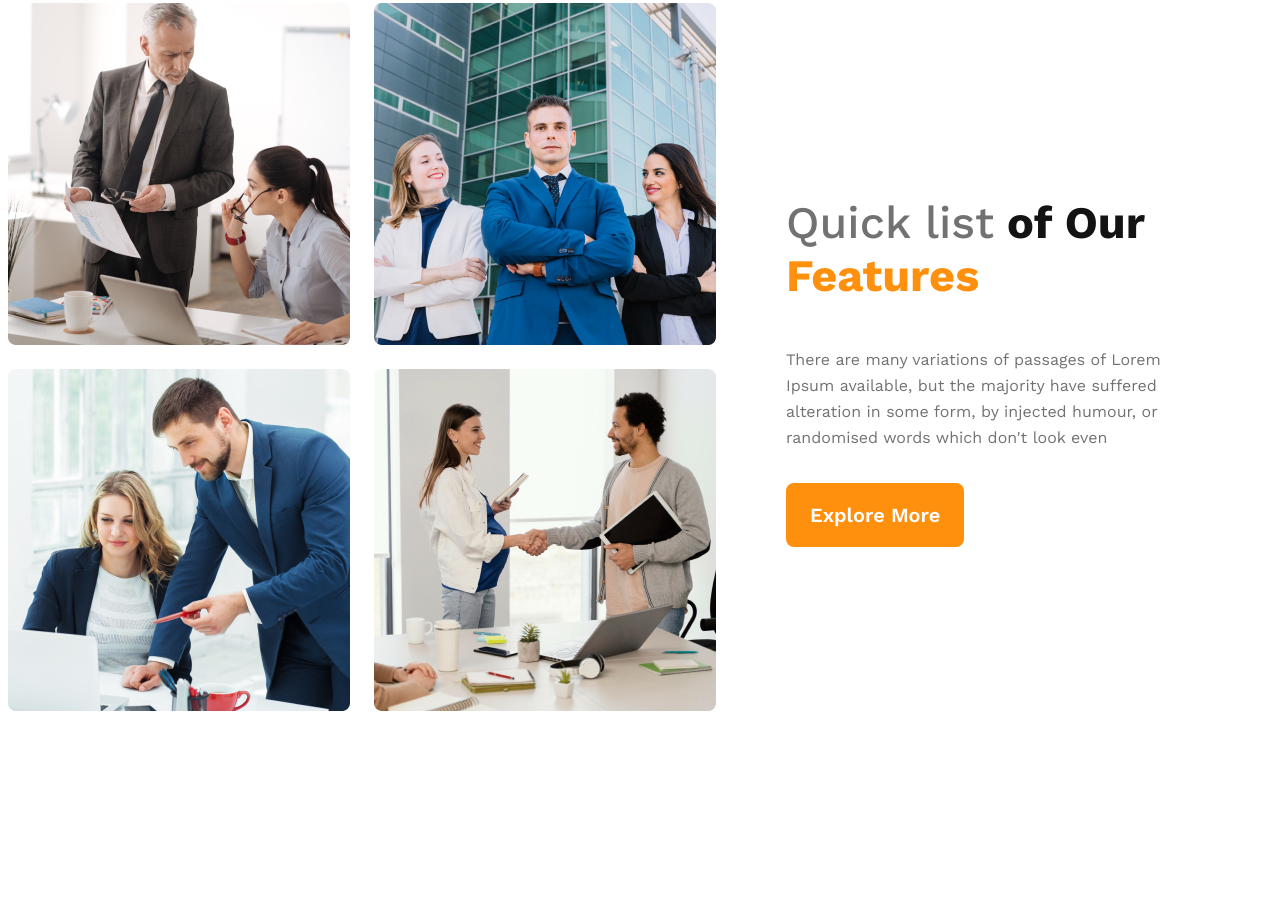
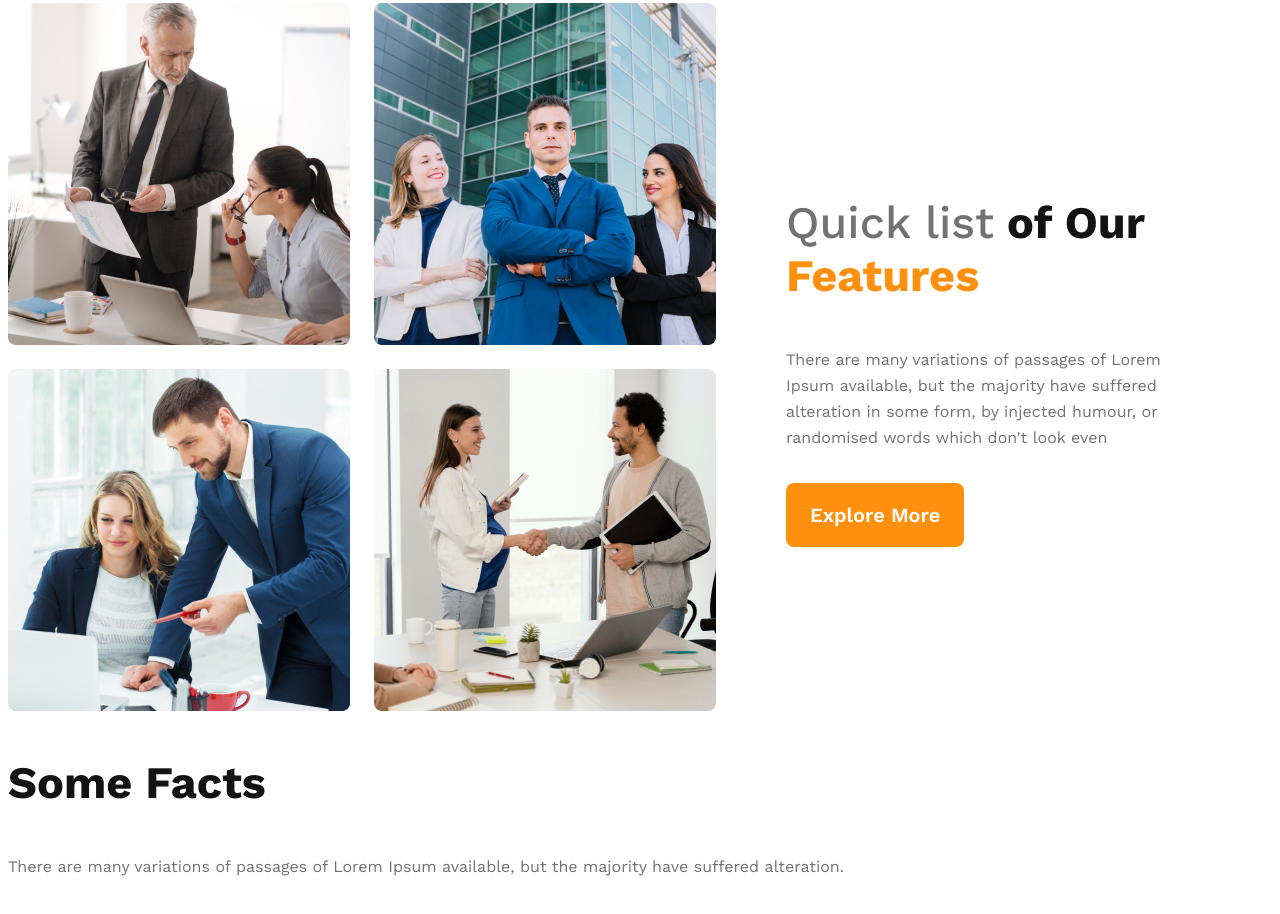
Before and after one commit to Arafat01007/g3-architect-project, a plain HTML site: page index.html in a window 1280 px wide. Shown: the part 1125-2039 px from the top of the page. Before the commit the page ends 1906 px from the top, so only its background shows below. Drawn offline with nearby package versions, Linux system fonts and the light colour scheme.

Commit message:
added facts section

```diff
--- a/index.html
+++ b/index.html
@@ -52,7 +52,17 @@
                 <button class="btn-primary">Explore More</button>
             </div>
         </section>
+        <!-- features section -->
 
+        <section class="features">
+            <h3 class="black-span">Some Facts</h3>
+            <p class="text-primary">There are many variations of passages of Lorem Ipsum available, but the majority have suffered alteration.</p>
+        </section>
+        <!-- facts section -->
+
+        <section class="facts">
+
+        </section>
     </main>
     <footer>
 
```
